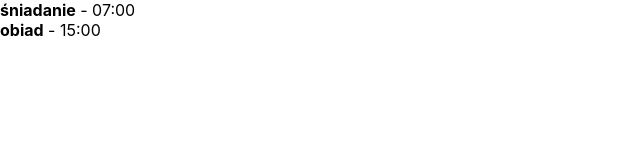
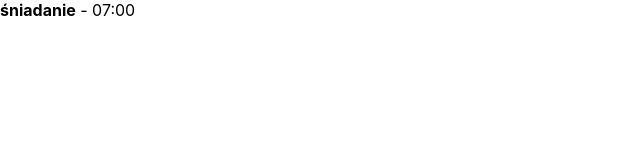
Before and after one commit to ZbigniewKulczynski1984/Events_list, a React (Create React App) app: page / in a window 1280 px wide. Shown: the top 160 px of the page, without its empty margins (0-640 px from the left). Built offline with nearby package versions, Linux system fonts and the light colour scheme.

Commit message:
files modified

```diff
--- a/src/Countdown.jsx
+++ b/src/Countdown.jsx
@@ -1 +1,14 @@
 import React from "react";
+
+const Countdown = () => (
+
+        <div className="countdown">
+            <strong>śniadanie</strong> - 07:00
+        </div>
+        // <div className="countdown">
+        //     <strong>obiad</strong> - 15:00
+        // </div>
+
+);
+
+export default Countdown;
--- a/src/Grafik.jsx
+++ b/src/Grafik.jsx
@@ -1,13 +1,9 @@
 import React from "react";
+import Countdown from "./Countdown";
 
 const Grafik = () => (
     <div>
-        <div className="countdown">
-            <strong>śniadanie</strong> - 07:00
-        </div>
-        <div className="countdown">
-            <strong>obiad</strong> - 15:00
-        </div>
+        <Countdown />
     </div>
 );
 
--- a/src/index.js
+++ b/src/index.js
@@ -3,6 +3,7 @@
 import './index.css';
 import App from './App';
 import Grafik from './Grafik';
+import Coundown from './Countdown';
 import reportWebVitals from './reportWebVitals';
 
 const root = ReactDOM.createRoot(document.getElementById('root'));
```
